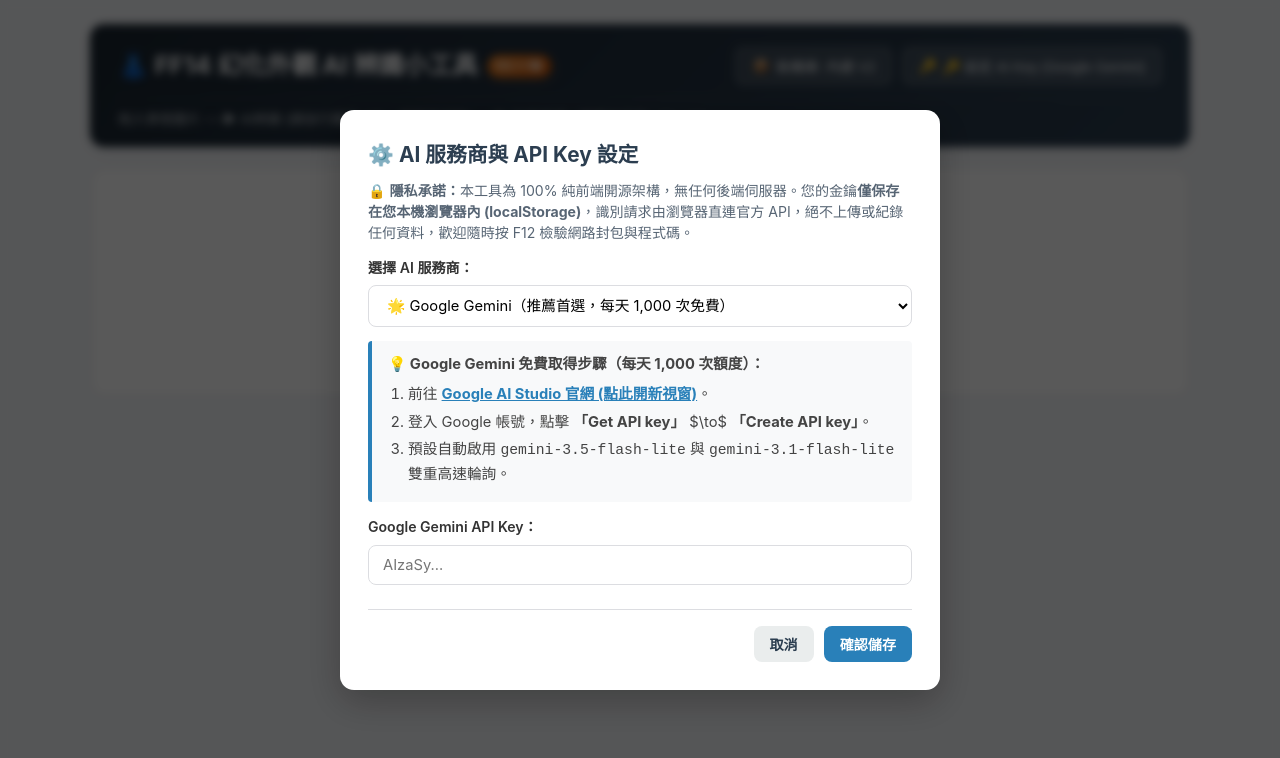
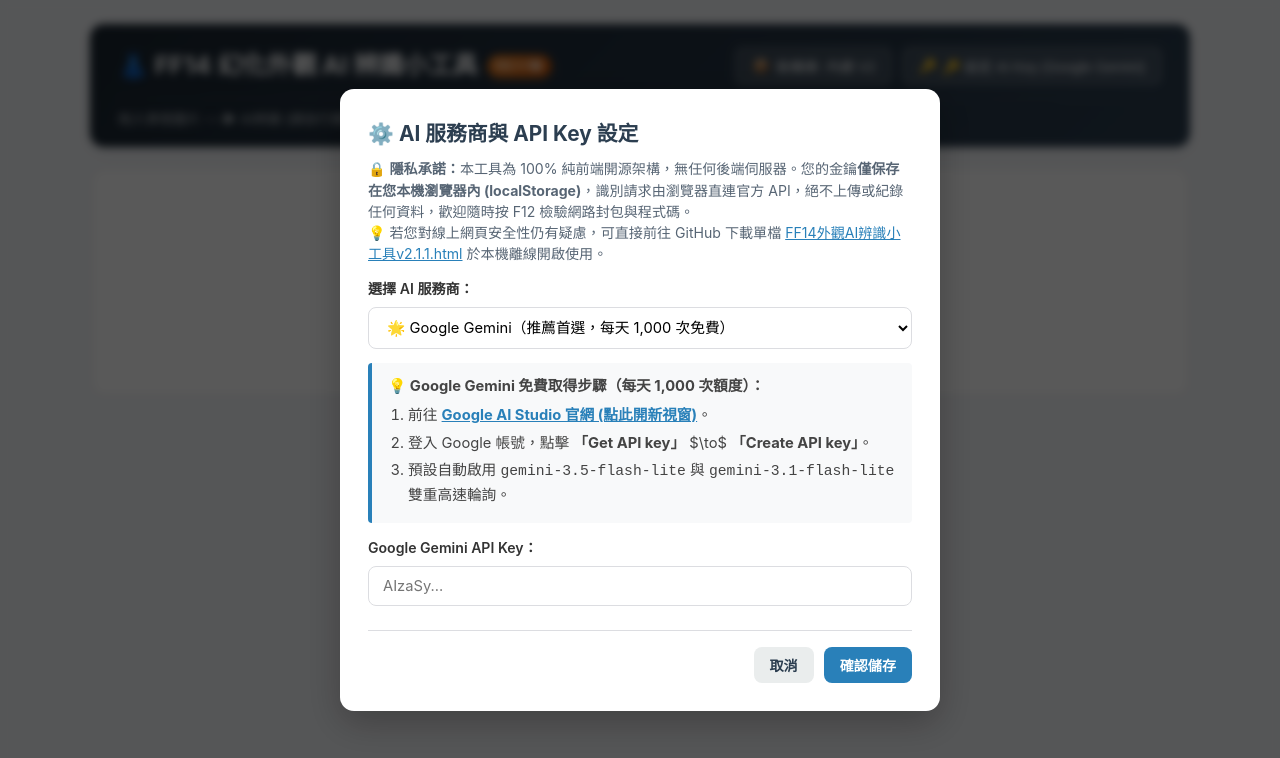
Before and after one commit to dx90c/ff14-glamour-ai, a plain HTML site: page FF14外觀AI辨識小工具v2.1.1.html in a window 1280 px wide. Drawn offline with Linux system fonts and the light colour scheme; no server answers.

Commit message:
docs: streamline README and add offline download notice

```diff
--- a/FF14外觀AI辨識小工具v2.1.1.html
+++ b/FF14外觀AI辨識小工具v2.1.1.html
@@ -923,7 +923,10 @@
       <h3>⚙️ AI 服務商與 API Key 設定</h3>
     </div>
     <div class="modal-body">
-      <p style="margin-bottom: 12px; color: #576574; font-size: 0.88rem; line-height: 1.5;">🔒 <b>隱私承諾：</b>本工具為 100% 純前端開源架構，無任何後端伺服器。您的金鑰<b>僅保存在您本機瀏覽器內 (localStorage)</b>，識別請求由瀏覽器直連官方 API，絕不上傳或紀錄任何資料，歡迎隨時按 F12 檢驗網路封包與程式碼。</p>
+      <p style="margin-bottom: 12px; color: #576574; font-size: 0.88rem; line-height: 1.5;">
+        🔒 <b>隱私承諾：</b>本工具為 100% 純前端開源架構，無任何後端伺服器。您的金鑰<b>僅保存在您本機瀏覽器內 (localStorage)</b>，識別請求由瀏覽器直連官方 API，絕不上傳或紀錄任何資料，歡迎隨時按 F12 檢驗網路封包與程式碼。<br>
+        💡 若您對線上網頁安全性仍有疑慮，可直接前往 GitHub 下載單檔 <a href="https://github.com/dx90c/ff14-glamour-ai/blob/main/FF14%E5%A4%96%E8%A7%80AI%E8%BE%A8%E8%AD%98%E5%B0%8F%E5%B7%A5%E5%85%B7v2.1.1.html" target="_blank" style="color: #2980b9; text-decoration: underline;">FF14外觀AI辨識小工具v2.1.1.html</a> 於本機離線開啟使用。
+      </p>
 
       <div class="input-group">
         <label for="providerSelect">選擇 AI 服務商：</label>
```
Also changed, not shown: index.html (+4 -1 lines), README.md.
